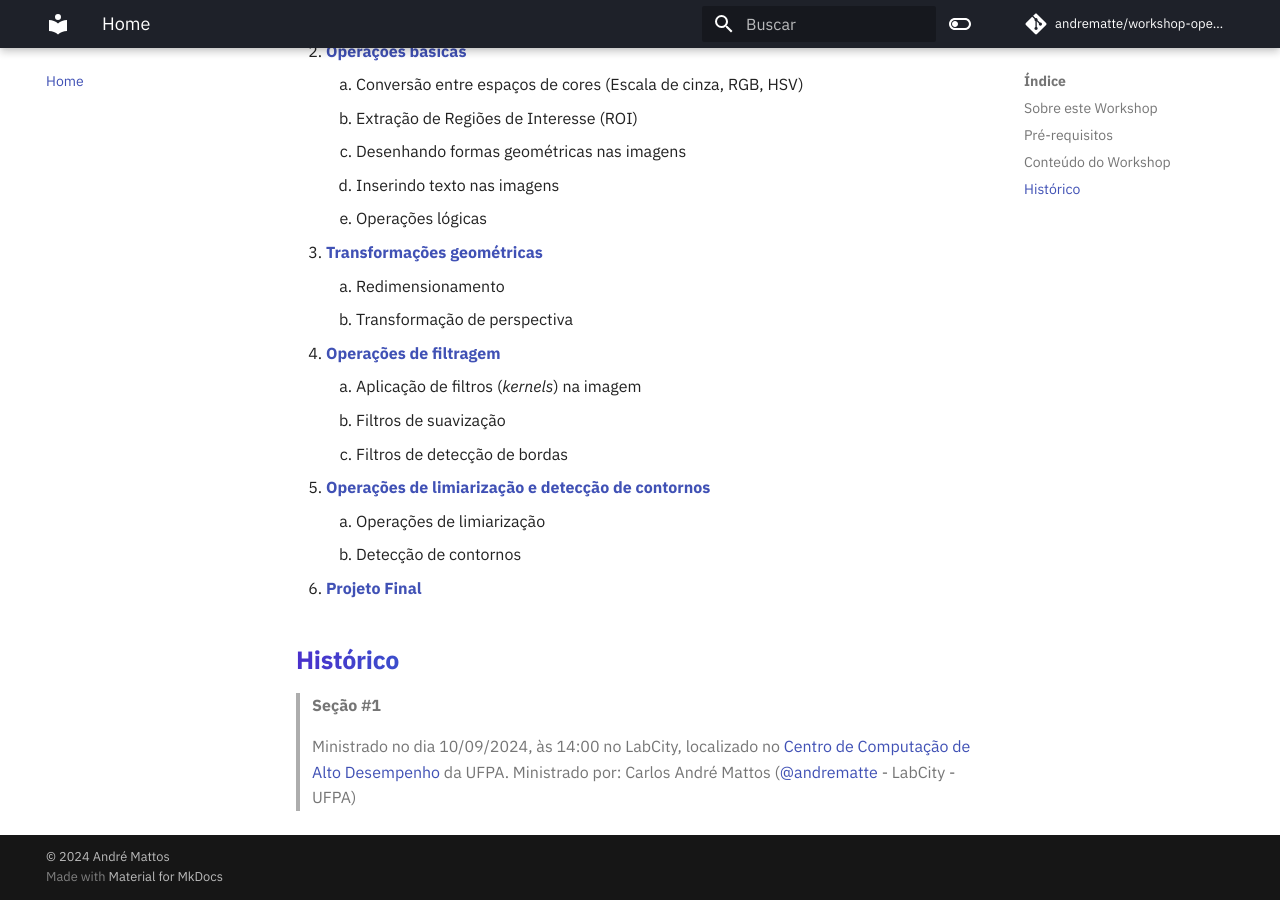
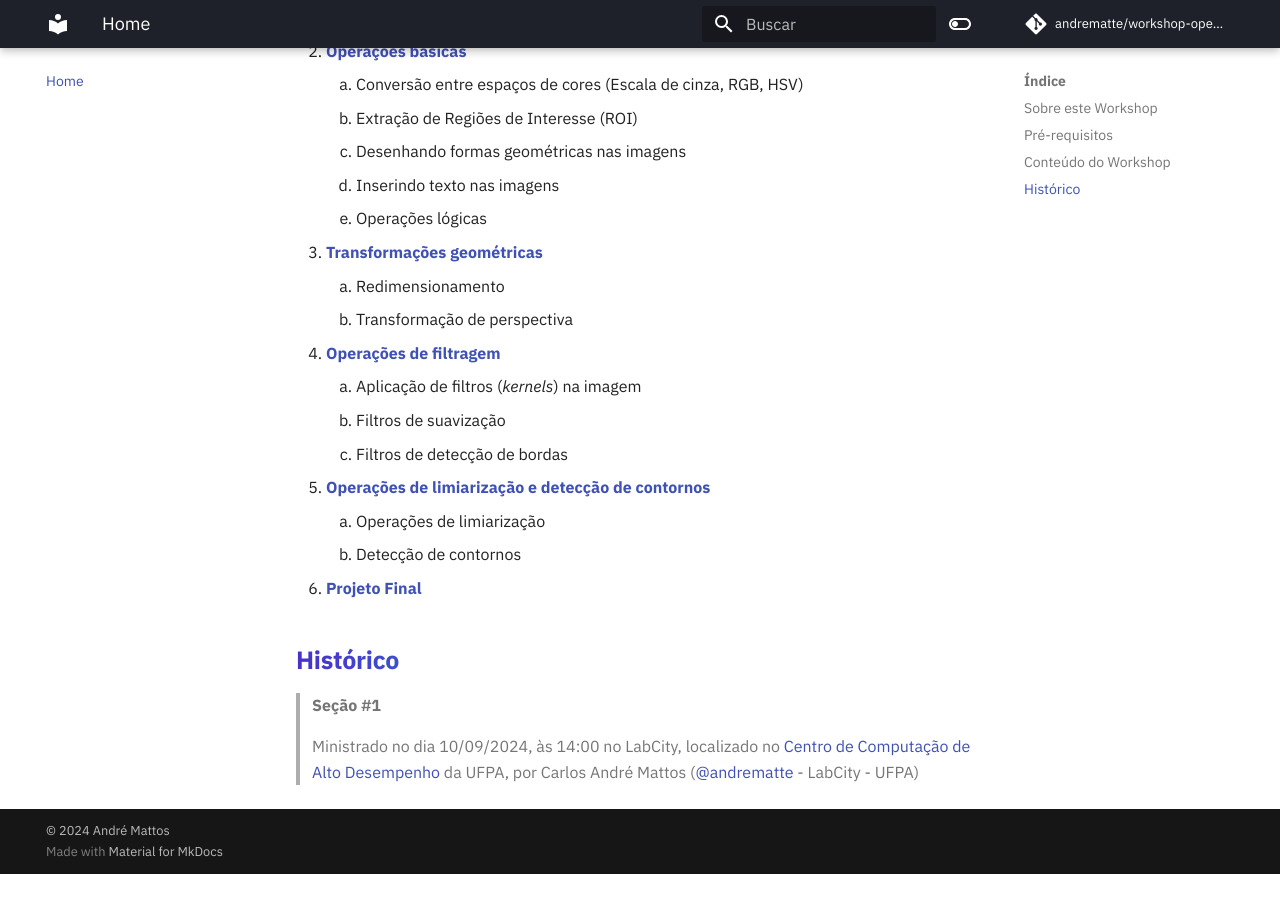
Before and after one commit to andrematte/workshop-opencv, an MkDocs documentation site: the page built from docs/index.md, in a window 1280 px wide and 900 px high, scrolled down 1373 px. Built offline with MkDocs 1.6.1 and Material for MkDocs 9.7.7, drawn with Linux system fonts in a browser that asks for light colours; emoji names are drawn with the system emoji font; plug-ins that fetch from the network failed and are left out; comment, search, counter and statistics services are not loaded; after the commit the page ends 2247 px from its top, so only the background shows below that.

Commit message:
Update index.md

```diff
--- a/docs/index.md
+++ b/docs/index.md
@@ -49,4 +49,4 @@ Os conteúdos da aula prática foram implementados no formato de Jupyter Noteboo
 
 > **Seção #1**
 
->  Ministrado no dia 10/09/2024, às 14:00 no LabCity, localizado no [Centro de Computação de Alto Desempenho](https://maps.app.goo.gl/BkW6Ry8ZRGAkagEs5) da UFPA. Ministrado por: Carlos André Mattos ([@andrematte](https://github.com/andrematte) - LabCity - UFPA)
+>  Ministrado no dia 10/09/2024, às 14:00 no LabCity, localizado no [Centro de Computação de Alto Desempenho](https://maps.app.goo.gl/BkW6Ry8ZRGAkagEs5) da UFPA, por Carlos André Mattos ([@andrematte](https://github.com/andrematte) - LabCity - UFPA)
```
